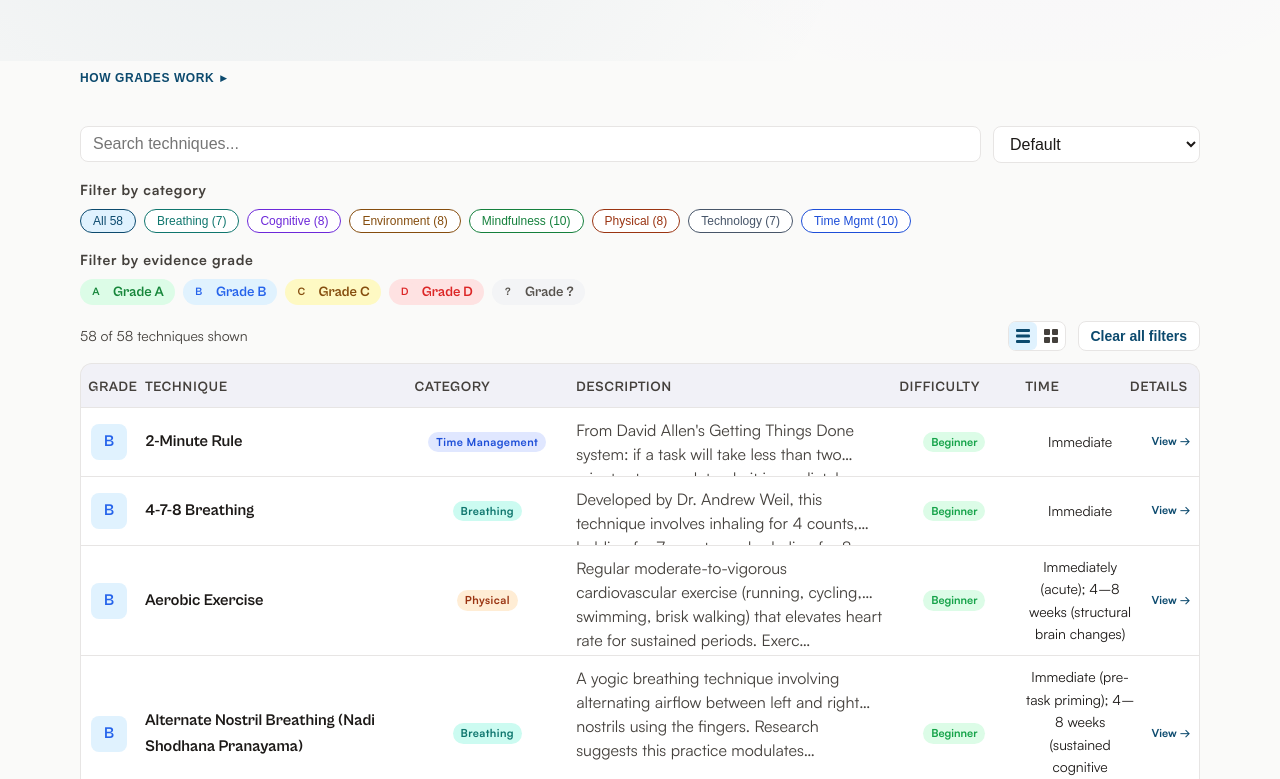
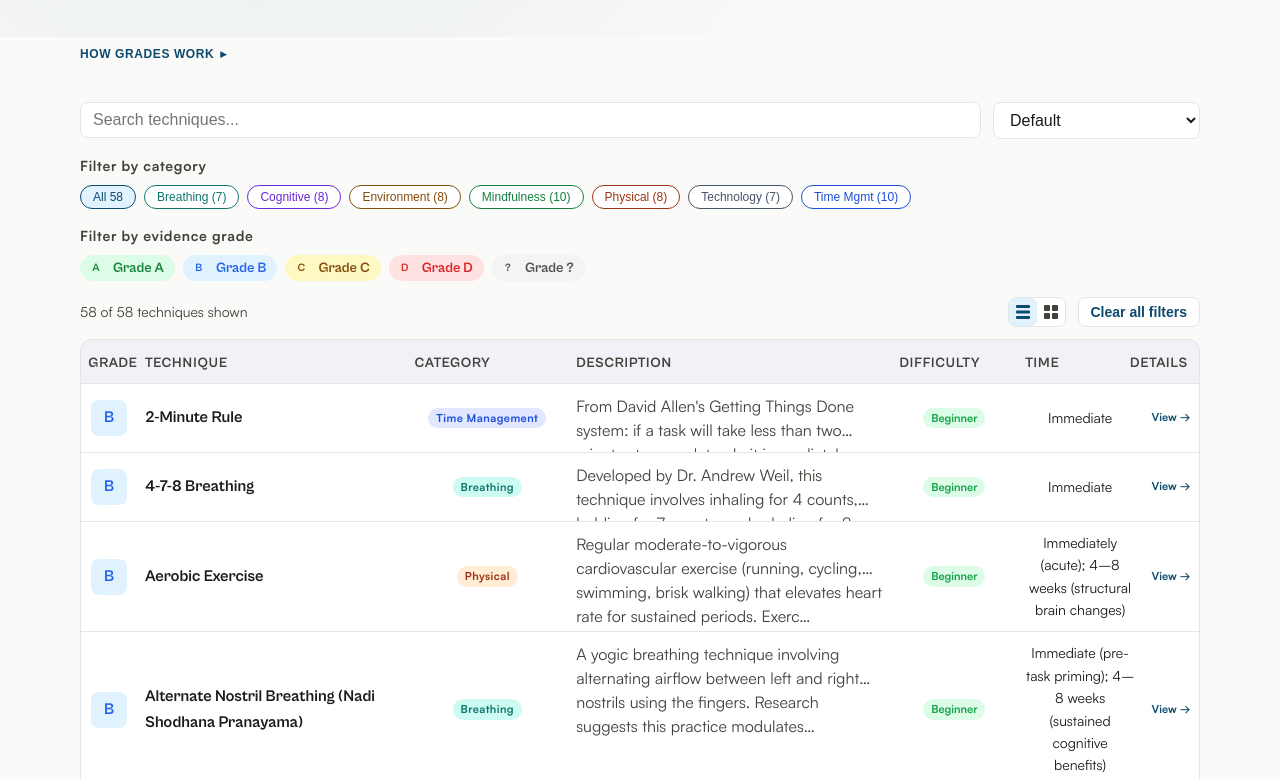
Before and after one commit to cleaver/focushacking, an Astro site: page / in a window 1280 px wide. Shown: the part 683-1462 px from the top of the page. Built offline with nearby package versions, Linux system fonts and the light colour scheme; Astro itself is replaced by a stand-in of ours.

```diff
--- a/src/layouts/BaseLayout.astro
+++ b/src/layouts/BaseLayout.astro
@@ -156,7 +156,7 @@
       </div>
     </nav>
 
-    <main class="mx-auto max-w-6xl px-4 py-6">
+    <main class="mx-auto max-w-6xl px-4 pb-6">
       <slot />
     </main>
 
```
